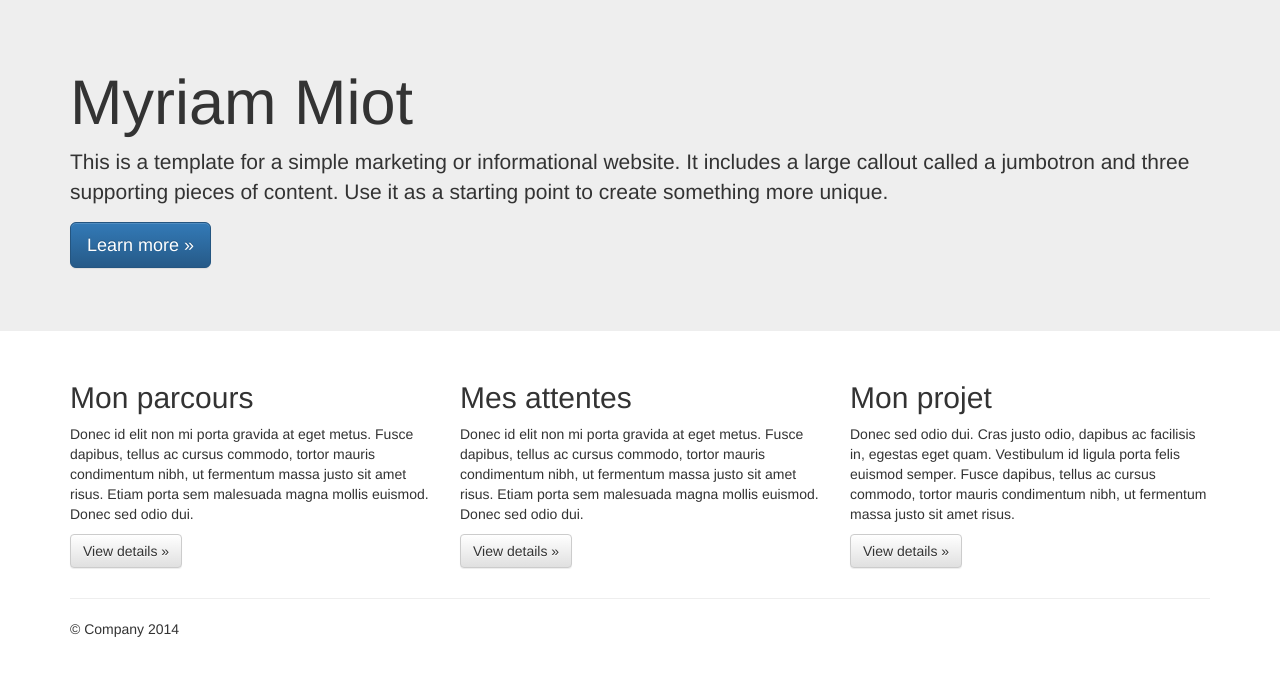
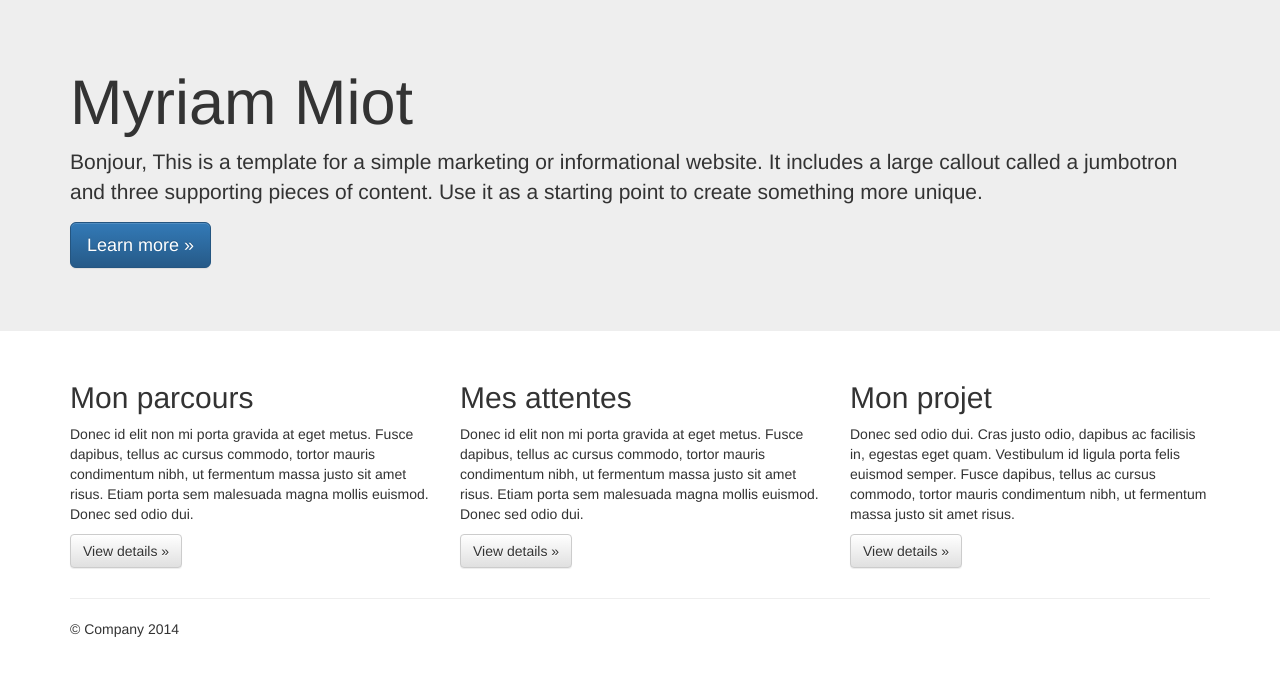
Before and after one commit to myriamiot/myriamiot.github.io, a plain HTML site: page index.html in a window 1280 px wide. Drawn offline with nearby package versions, Linux system fonts and the light colour scheme.

Commit message:
Add bonjour

```diff
--- a/index.html
+++ b/index.html
@@ -29,7 +29,7 @@
     <div class="jumbotron">
       <div class="container">
         <h1>Myriam Miot</h1>
-        <p>This is a template for a simple marketing or informational website. It includes a large callout called a jumbotron and three supporting pieces of content. Use it as a starting point to create something more unique.</p>
+        <p>Bonjour, This is a template for a simple marketing or informational website. It includes a large callout called a jumbotron and three supporting pieces of content. Use it as a starting point to create something more unique.</p>
         <p><a class="btn btn-primary btn-lg" role="button">Learn more »</a></p>
       </div>
     </div>
```
